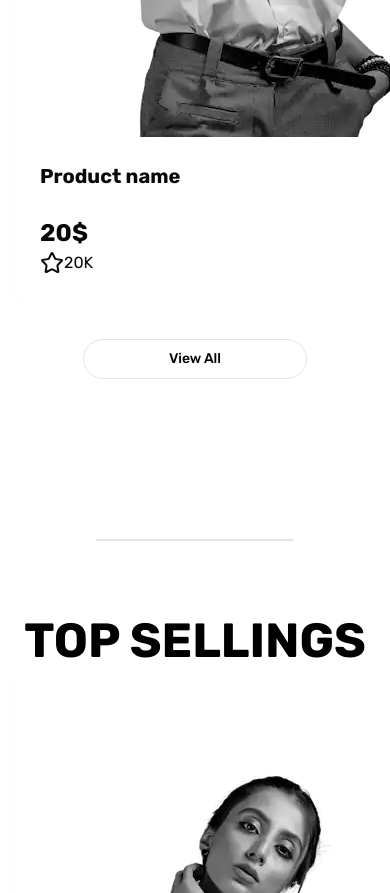
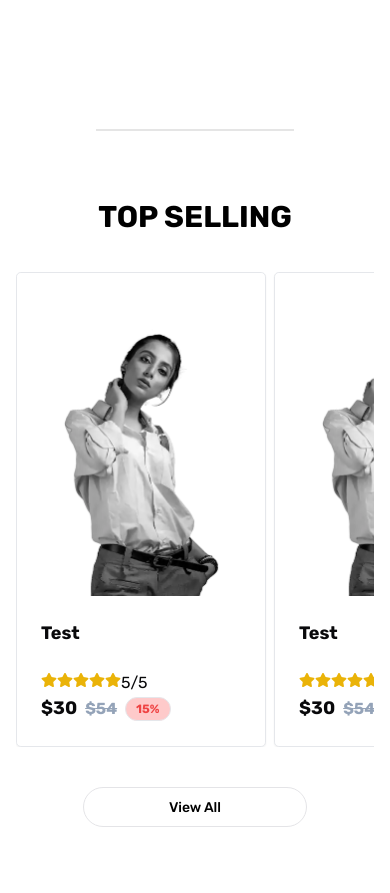
Before and after one commit to Peter3Khalil/fashion-ecommerce, a Next.js app: page / in a window 390 px wide. Shown: the part 1780-2673 px from the top of the page. Built offline with nearby package versions, Linux system fonts and the light colour scheme.

Commit message:
🐛 Fixing Responsive

```diff
--- a/src/app/page.tsx
+++ b/src/app/page.tsx
@@ -1,16 +1,10 @@
 'use client';
 import Footer from '@/components/footer';
 import Header from '@/components/header';
-import { MdVerified, StarIcon } from '@/components/shared/icons';
+import Product from '@/components/product';
 import Stars from '@/components/stars';
 import { Button } from '@/components/ui/button';
-import {
-  Card,
-  CardContent,
-  CardFooter,
-  CardHeader,
-  CardTitle,
-} from '@/components/ui/card';
+import { Card, CardContent, CardHeader } from '@/components/ui/card';
 import {
   Carousel,
   CarouselContent,
@@ -19,6 +13,7 @@ import {
   CarouselPrevious,
 } from '@/components/ui/carousel';
 import Image from 'next/image';
+import { MdVerified } from 'react-icons/md';
 
 const Home = () => {
   return (
@@ -63,99 +58,119 @@ const Home = () => {
             </div>
           </div>
         </section>
-        <section className="flex flex-col items-center justify-center">
-          <center>
-            <h1 className="mb-14 mt-48 text-5xl font-bold">NEW ARRIVALS</h1>
-          </center>
-          <div className="flex w-full gap-5 overflow-x-auto px-4 max-lg:pl-4 lg:grid lg:grid-cols-4 lg:px-[100px]">
-            {Array.from({ length: 4 }).map((d, f) => (
-              <Card
-                key={f}
-                className="min-w-[250px] max-lg:flex-shrink-0 lg:w-auto"
-              >
-                <CardHeader>
-                  <CardTitle className="flex">
-                    <Image
-                      src="/images/hero.webp"
-                      alt="Hero Image"
-                      width={295}
-                      height={298}
-                      className="mx-auto h-auto w-full rounded-2xl object-contain md:w-auto"
+        <div className="mt-32"></div>
+        <Product
+          ContainerTitle="new arrivals"
+          className=""
+          products={[
+            {
+              image: '/images/hero.webp',
+              name: 'test',
+              price: {
+                afterPrice: 30,
+                discount: {
+                  beforPrice: 54,
+                  discountPercent: 15,
+                },
+              },
+              review: 5,
+            },
+            {
+              image: '/images/hero.webp',
+              name: 'test',
+              price: {
+                afterPrice: 30,
+                discount: {
+                  beforPrice: 54,
+                  discountPercent: 15,
+                },
+              },
+              review: 5,
+            },
+            {
+              image: '/images/hero.webp',
+              name: 'test',
+              price: {
+                afterPrice: 30,
+                discount: {
+                  beforPrice: 54,
+                  discountPercent: 15,
+                },
+              },
+              review: 5,
+            },
+            {
+              image: '/images/hero.webp',
+              name: 'test',
+              price: {
+                afterPrice: 30,
+                discount: {
+                  beforPrice: 54,
+                  discountPercent: 15,
+                },
+              },
+              review: 5,
+            },
+          ]}
         />
-                  </CardTitle>
-                </CardHeader>
-                <CardContent>
-                  <div className="text-xl font-bold">Product name</div>
-                </CardContent>
-                <CardFooter>
-                  <div>
-                    <div className="text-2xl font-bold">20$</div>
-                    <div className="flex">
-                      <StarIcon />
-                      20K
+        <div className="mt-16">
+          <hr className="m-24 mb-16 border border-black opacity-10" />
         </div>
-                  </div>
-                </CardFooter>
-              </Card>
-            ))}
-          </div>
-
-          <Button
-            type="button"
-            variant={'outline'}
-            className="mb-16 mt-10 w-56 rounded-full"
-          >
-            View All
-          </Button>
-        </section>
-        <hr className="m-24 mb-16 border border-black opacity-10" />
-        <section className="flex flex-col items-center justify-center">
-          <center>
-            <h1 className="text-5xl font-bold">TOP SELLINGS</h1>
-          </center>
-          <div className="flex w-full gap-5 overflow-x-auto px-4 max-lg:pl-4 lg:grid lg:grid-cols-4 lg:px-[100px]">
-            {Array.from({ length: 4 }).map((d, f) => (
-              <Card
-                key={f}
-                className="min-w-[250px] max-lg:flex-shrink-0 lg:w-auto"
-              >
-                <CardHeader>
-                  <CardTitle className="flex">
-                    <Image
-                      src="/images/hero.webp"
-                      alt="Hero Image"
-                      width={295}
-                      height={298}
-                      className="mx-auto h-auto w-full rounded-2xl object-contain md:w-auto"
+        <Product
+          ContainerTitle="top selling"
+          products={[
+            {
+              image: '/images/hero.webp',
+              name: 'test',
+              price: {
+                afterPrice: 30,
+                discount: {
+                  beforPrice: 54,
+                  discountPercent: 15,
+                },
+              },
+              review: 5,
+            },
+            {
+              image: '/images/hero.webp',
+              name: 'test',
+              price: {
+                afterPrice: 30,
+                discount: {
+                  beforPrice: 54,
+                  discountPercent: 15,
+                },
+              },
+              review: 5,
+            },
+            {
+              image: '/images/hero.webp',
+              name: 'test',
+              price: {
+                afterPrice: 30,
+                discount: {
+                  beforPrice: 54,
+                  discountPercent: 15,
+                },
+              },
+              review: 5,
+            },
+            {
+              image: '/images/hero.webp',
+              name: 'test',
+              price: {
+                afterPrice: 30,
+                discount: {
+                  beforPrice: 54,
+                  discountPercent: 15,
+                },
+              },
+              review: 5,
+            },
+          ]}
         />
-                  </CardTitle>
-                </CardHeader>
-                <CardContent>
-                  <div className="text-xl font-bold">Product name</div>
-                </CardContent>
-                <CardFooter>
-                  <div>
-                    <div className="text-2xl font-bold">20$</div>
-                    <div className="flex">
-                      <StarIcon />
-                      20K
-                    </div>
-                  </div>
-                </CardFooter>
-              </Card>
-            ))}
-          </div>
-
-          <Button
-            type="button"
-            variant={'outline'}
-            className="mb-20 mt-10 w-56 rounded-full"
-          >
-            View All
-          </Button>
-        </section>
         <Carousel>
-          <div className="flex flex-col items-center justify-between gap-4 px-4 md:flex-row md:px-10">
+          <div className="flex flex-col items-center justify-between gap-4 px-4 pt-6 md:px-16 md:pt-16 lg:flex-row lg:px-24">
             <div className="mb-10 text-center text-2xl font-bold md:text-4xl">
               OUR HAPPY CUSTOMERS
             </div>
@@ -164,10 +179,16 @@ const Home = () => {
               <CarouselNext className="static" />
             </div>
           </div>
-          <CarouselContent>
+          <div className="relative overflow-hidden">
+            <div className="pointer-events-none fixed left-0 top-0 z-10 h-full w-12 bg-gradient-to-r from-white to-transparent blur-md"></div>
+
+            {/* Right blur effect */}
+            <div className="pointer-events-none fixed right-0 top-0 z-10 h-full w-12 bg-gradient-to-l from-white to-transparent blur-md"></div>
+
+            <CarouselContent className="px-4 md:px-[18px] lg:px-[108px]">
               {Array.from({ length: 5 }).map((_, index) => (
                 <CarouselItem key={index} className="md:basis-1/2 lg:basis-1/3">
-                <div className="p-4">
+                  <div className="">
                     <Card className="w-full">
                       <CardHeader>
                         <Stars value={4.5} />
@@ -187,12 +208,10 @@ const Home = () => {
                 </CarouselItem>
               ))}
             </CarouselContent>
+          </div>
         </Carousel>
       </main>
-
-      <footer>
       <Footer />
-      </footer>
     </div>
   );
 };
--- a/src/components/header.tsx
+++ b/src/components/header.tsx
@@ -18,7 +18,7 @@ const Header: FC<React.HTMLAttributes<HTMLDivElement>> = ({
   return (
     <header
       className={cn(
-        'fixed left-0 top-0 z-10 flex h-16 w-full items-center justify-between border-b bg-background px-4 text-foreground md:gap-12 md:px-16 lg:px-24',
+        'fixed left-0 top-0 z-10 flex h-16 w-full items-center justify-between border-b bg-background px-4 text-foreground md:gap-12 lg:px-24',
         className,
       )}
       {...props}
--- /dev/null
+++ b/src/components/product.tsx
@@ -0,0 +1,92 @@
+import Star from '@/components/stars';
+import { Badge } from '@/components/ui/badge';
+import { Button } from '@/components/ui/button';
+import {
+  Card,
+  CardContent,
+  CardFooter,
+  CardHeader,
+  CardTitle,
+} from '@/components/ui/card';
+import Image from 'next/image';
+import React from 'react';
+
+type Products = {
+  ContainerTitle?: string;
+  products: {
+    name: string;
+    image: string;
+    price: {
+      discount?: {
+        beforPrice: number;
+        discountPercent: number;
+      };
+      afterPrice: number;
+    };
+    review: number;
+  }[];
+};
+
+let Product = React.forwardRef<
+  HTMLDivElement,
+  React.HTMLAttributes<HTMLDivElement> & Products
+>(({ ContainerTitle, products }) => {
+  return (
+    <div className="px-4 md:px-[18px] lg:px-[108px]">
+      <center>
+        <div className="text-3xl font-bold uppercase">{ContainerTitle}</div>
+      </center>
+      <div className="mt-8 flex items-center gap-2 overflow-auto">
+        {products.map((d, f) => (
+          <Card key={f} className="min-w-[250px] border">
+            <CardHeader>
+              <CardTitle className="flex">
+                <Image
+                  src={d.image}
+                  alt={d.name}
+                  width={150}
+                  height={150}
+                  className="mx-auto h-auto w-full rounded-2xl object-contain md:w-auto"
+                />
+              </CardTitle>
+            </CardHeader>
+            <CardContent>
+              <div className="text-lg font-bold capitalize">{d.name}</div>
+            </CardContent>
+            <CardFooter>
+              <div className="block">
+                <Star value={d.review} withReview={true} />
+                <div className="flex items-center gap-2">
+                  <div className="text-lg font-bold">${d.price.afterPrice}</div>
+                  {d.price.discount && (
+                    <>
+                      <div className="font-bold text-slate-400 line-through">
+                        ${d.price.discount.beforPrice}
+                      </div>
+                      <Badge className="" variant="discount">
+                        {d.price.discount.discountPercent}%
+                      </Badge>
+                    </>
+                  )}
+                </div>
+              </div>
+            </CardFooter>
+          </Card>
+        ))}
+      </div>
+      <center>
+        <Button
+          type="button"
+          variant={'outline'}
+          className="mb-20 mt-10 w-56 rounded-full"
+        >
+          View All
+        </Button>
+      </center>
+    </div>
+  );
+});
+
+Product.displayName = 'Footer';
+
+export default Product;
--- a/src/components/stars.tsx
+++ b/src/components/stars.tsx
@@ -3,12 +3,13 @@ import React, { useState } from 'react';
 
 type StarProps = {
   value: number; // The rating value from 1 to 5, allowing for half values like 4.5
+  withReview?: boolean;
 };
 
 const Stars = React.forwardRef<
   HTMLDivElement,
   React.HTMLAttributes<HTMLDivElement> & StarProps
->(({ value }, ref) => {
+>(({ value, withReview }, ref) => {
   const [starsValue] = useState<number>(value);
 
   // Function to generate an array representing full stars, half stars, and empty stars
@@ -31,7 +32,10 @@ const Stars = React.forwardRef<
 
   return (
     <div ref={ref} className="flex gap-1">
-      {renderStars()} {/* Render the stars based on the rating */}
+      <div className="flex items-baseline">
+        <div className="flex">{renderStars()}</div>
+        <div className="text-base">{withReview && value.toString() + '/5'}</div>
+      </div>
     </div>
   );
 });
--- /dev/null
+++ b/src/components/ui/badge.tsx
@@ -0,0 +1,37 @@
+import { cva, type VariantProps } from 'class-variance-authority';
+import * as React from 'react';
+
+import { cn } from '@/lib/utils';
+
+const badgeVariants = cva(
+  'inline-flex items-center rounded-full border px-2.5 py-0.5 text-xs font-semibold transition-colors focus:outline-none focus:ring-2 focus:ring-ring focus:ring-offset-2',
+  {
+    variants: {
+      variant: {
+        default:
+          'border-transparent bg-primary text-primary-foreground hover:bg-primary/80',
+        secondary:
+          'border-transparent bg-secondary text-secondary-foreground hover:bg-secondary/80',
+        destructive:
+          'border-transparent bg-destructive text-destructive-foreground hover:bg-destructive/80',
+        outline: 'text-foreground',
+        discount: 'bg-red-200 text-red-500',
+      },
+    },
+    defaultVariants: {
+      variant: 'default',
+    },
+  },
+);
+
+export interface BadgeProps
+  extends React.HTMLAttributes<HTMLDivElement>,
+    VariantProps<typeof badgeVariants> {}
+
+function Badge({ className, variant, ...props }: BadgeProps) {
+  return (
+    <div className={cn(badgeVariants({ variant }), className)} {...props} />
+  );
+}
+
+export { Badge, badgeVariants };
```
Also changed, not shown: src/components/footer.tsx (+103 -110 lines). Lines whose indentation alone changed are shown as unchanged.
